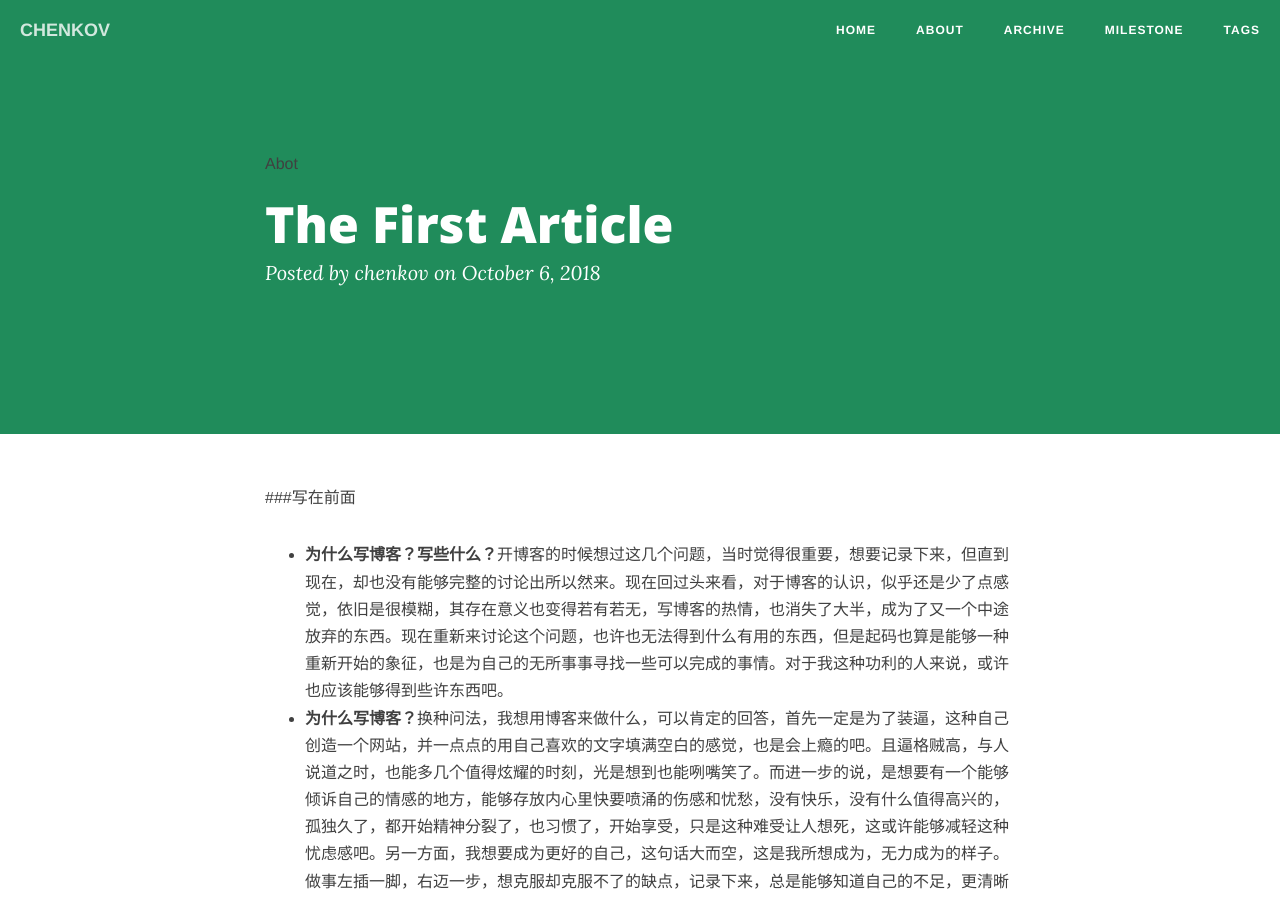
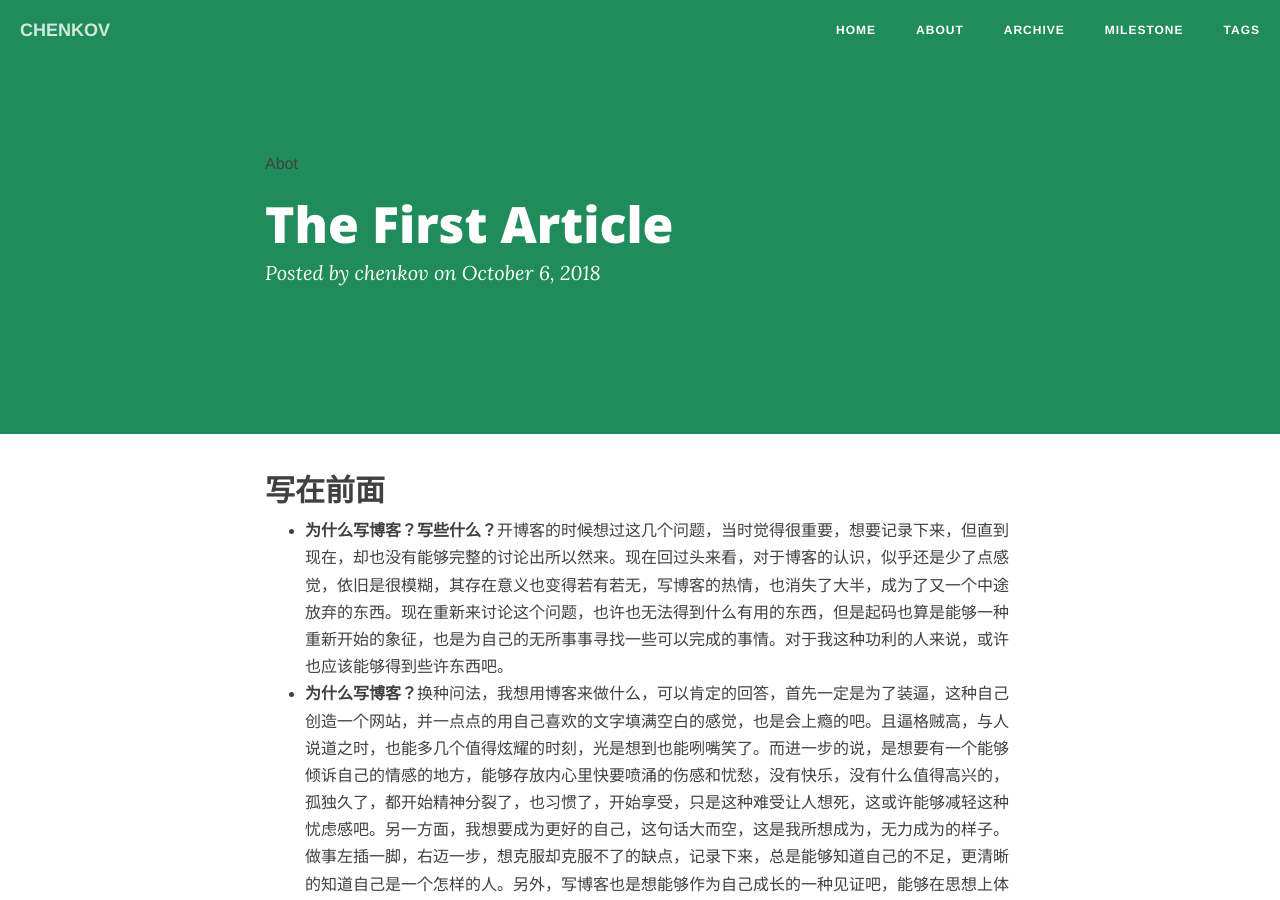
Before and after one commit to Chenkov21/chenkov, a Jekyll site: the page built from _posts/2018-10-06-THE FIRST ARTICLE.md, in a window 1280 px wide and 900 px high. Built offline with Jekyll 4.4.1, drawn with Linux system fonts in a browser that asks for light colours; nearby versions of some CDN libraries; comment, search, counter and statistics services are not loaded.

```diff
--- a/_posts/2018-05-28-THE FIRST ARTICLE.md
+++ b/_posts/2018-10-06-THE FIRST ARTICLE.md
@@ -5,7 +5,7 @@ date: 2018-10-06
 categories: blog
 tags: [Abot]
 ---
-###写在前面
+## 写在前面
 - **为什么写博客？写些什么？**开博客的时候想过这几个问题，当时觉得很重要，想要记录下来，但直到现在，却也没有能够完整的讨论出所以然来。现在回过头来看，对于博客的认识，似乎还是少了点感觉，依旧是很模糊，其存在意义也变得若有若无，写博客的热情，也消失了大半，成为了又一个中途放弃的东西。现在重新来讨论这个问题，也许也无法得到什么有用的东西，但是起码也算是能够一种重新开始的象征，也是为自己的无所事事寻找一些可以完成的事情。对于我这种功利的人来说，或许也应该能够得到些许东西吧。
 - **为什么写博客？**换种问法，我想用博客来做什么，可以肯定的回答，首先一定是为了装逼，这种自己创造一个网站，并一点点的用自己喜欢的文字填满空白的感觉，也是会上瘾的吧。且逼格贼高，与人说道之时，也能多几个值得炫耀的时刻，光是想到也能咧嘴笑了。而进一步的说，是想要有一个能够倾诉自己的情感的地方，能够存放内心里快要喷涌的伤感和忧愁，没有快乐，没有什么值得高兴的，孤独久了，都开始精神分裂了，也习惯了，开始享受，只是这种难受让人想死，这或许能够减轻这种忧虑感吧。另一方面，我想要成为更好的自己，这句话大而空，这是我所想成为，无力成为的样子。做事左插一脚，右迈一步，想克服却克服不了的缺点，记录下来，总是能够知道自己的不足，更清晰的知道自己是一个怎样的人。另外，写博客也是想能够作为自己成长的一种见证吧，能够在思想上体现出自己的变化，这可比身体的长大更有趣，更令人着迷吧。思想的独立性，一直以来都是我想要去争取的东西，大学的舒适让我怠惰，懒于动脑，使我逐渐变得讨厌，变得不再像以前那个犀利的我，可能最近也能感受的到脑力的退化了吧，这对我来说，比死亡更难以接受，我无法接受我成为一个唯唯诺诺，人云亦云的傀儡，这是我最看不起的，也是我最讨厌的。
 - **写些什么？**感受、经验、期望。其实无所谓内容，我所想要的是思考，能够独立的思想，写这种东西比写出比任何优美的语言更让人享受，只要是脑子里出来的，只要是自己想的，不论什么东西，都可以写于其中。我所寻求的是一种思想上的自由，大概是处在现代中国生活的人的一点奢侈。所以我认为博客中的东西，内容并不一定要有限制，这是我写给自己品尝的，并不用去讨好别人，写自己想写的就行。
```
